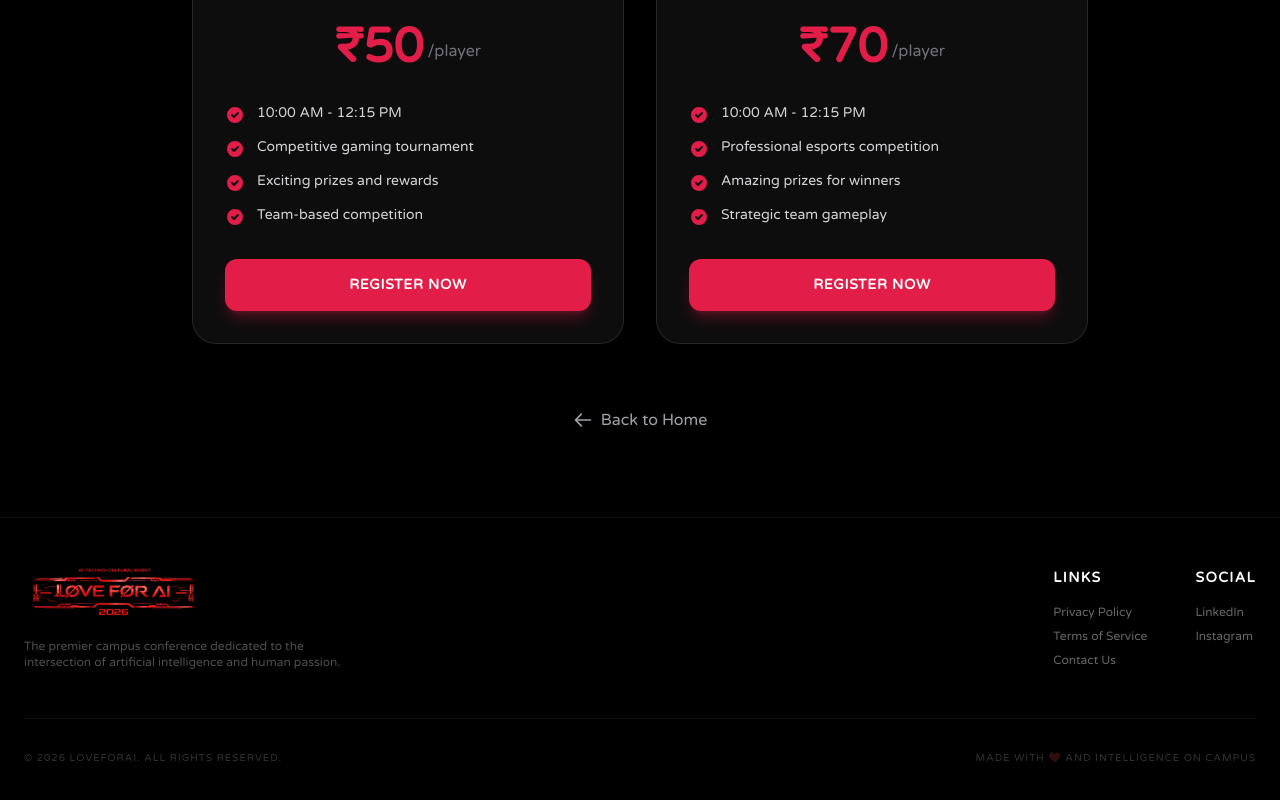
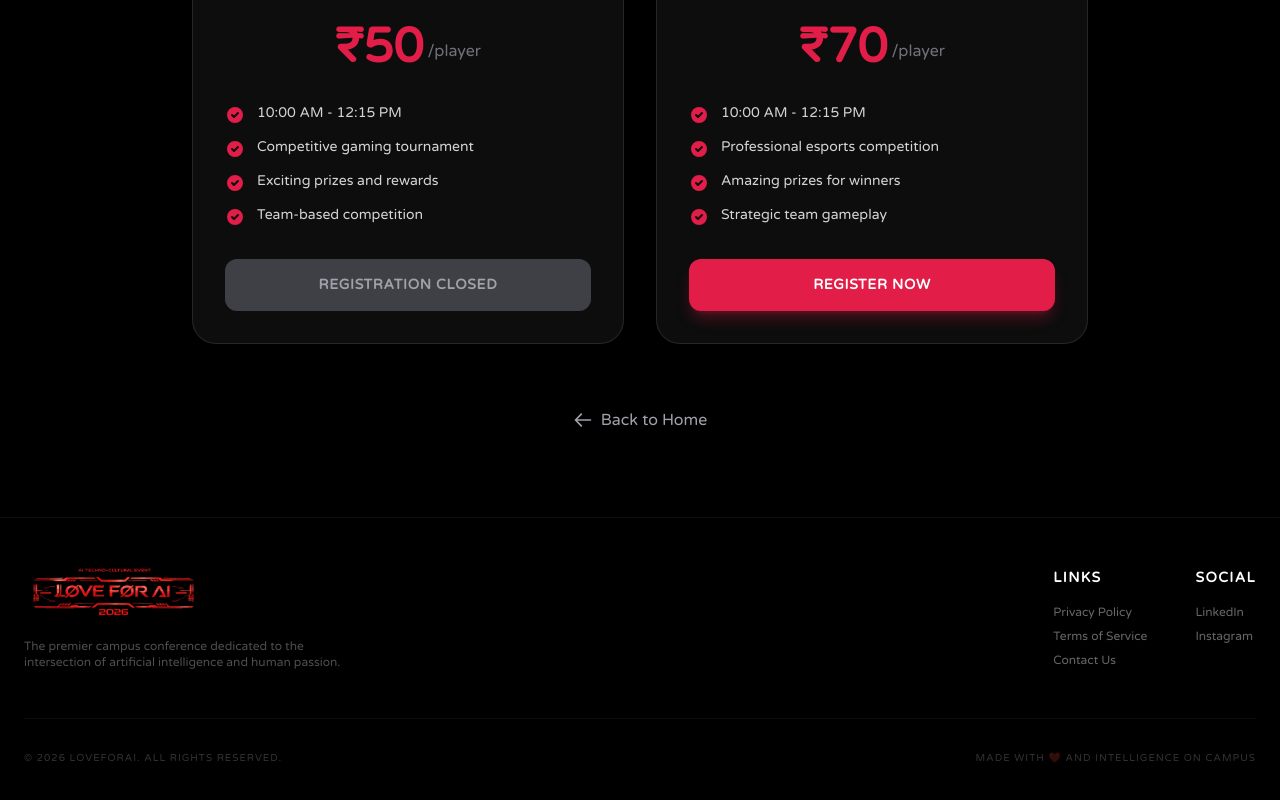
Before and after one commit to VickyKumarOfficial/LoveForAI, a React (Vite) app: page /pricing in a window 1280 px wide. Shown: the part 2022-2822 px from the top of the page. Built offline with nearby package versions, Linux system fonts and the light colour scheme; no server answers.

Commit message:
ff reg closed and speaker edited

```diff
--- a/constants.tsx
+++ b/constants.tsx
@@ -43,7 +43,7 @@ export const SPEAKERS: Speaker[] = [
   {
     id: '4',
     name: 'Mohammed Faiz Ahmed',
-    role: 'Co-Founder',
+    role: 'Founder',
     company: 'Dendrites',
     companyUrl: 'https://www.dendrites.ai/',
     image: '/assets/faiz.webp',
--- a/pages/PricingPage.tsx
+++ b/pages/PricingPage.tsx
@@ -613,14 +613,11 @@ const PricingPage = () => {
                   </li>
                 </ul>
 
-                <a
-                  href="https://forms.gle/VVjWrrmdUJN8kZBy6"
-                  target="_blank"
-                  rel="noopener noreferrer"
-                  className="mt-auto w-full py-4 px-6 rounded-xl font-bold uppercase tracking-wider text-sm transition-all duration-300 bg-brand-crimson text-white hover:bg-brand-crimson/90 shadow-lg shadow-brand-crimson/30 text-center"
+                <div
+                  className="mt-auto w-full py-4 px-6 rounded-xl font-bold uppercase tracking-wider text-sm bg-zinc-700 text-zinc-400 cursor-not-allowed text-center"
                 >
-                  Register Now
-                </a>
+                  Registration Closed
+                </div>
               </motion.div>
 
               {/* Battleground Blitz */}
```
